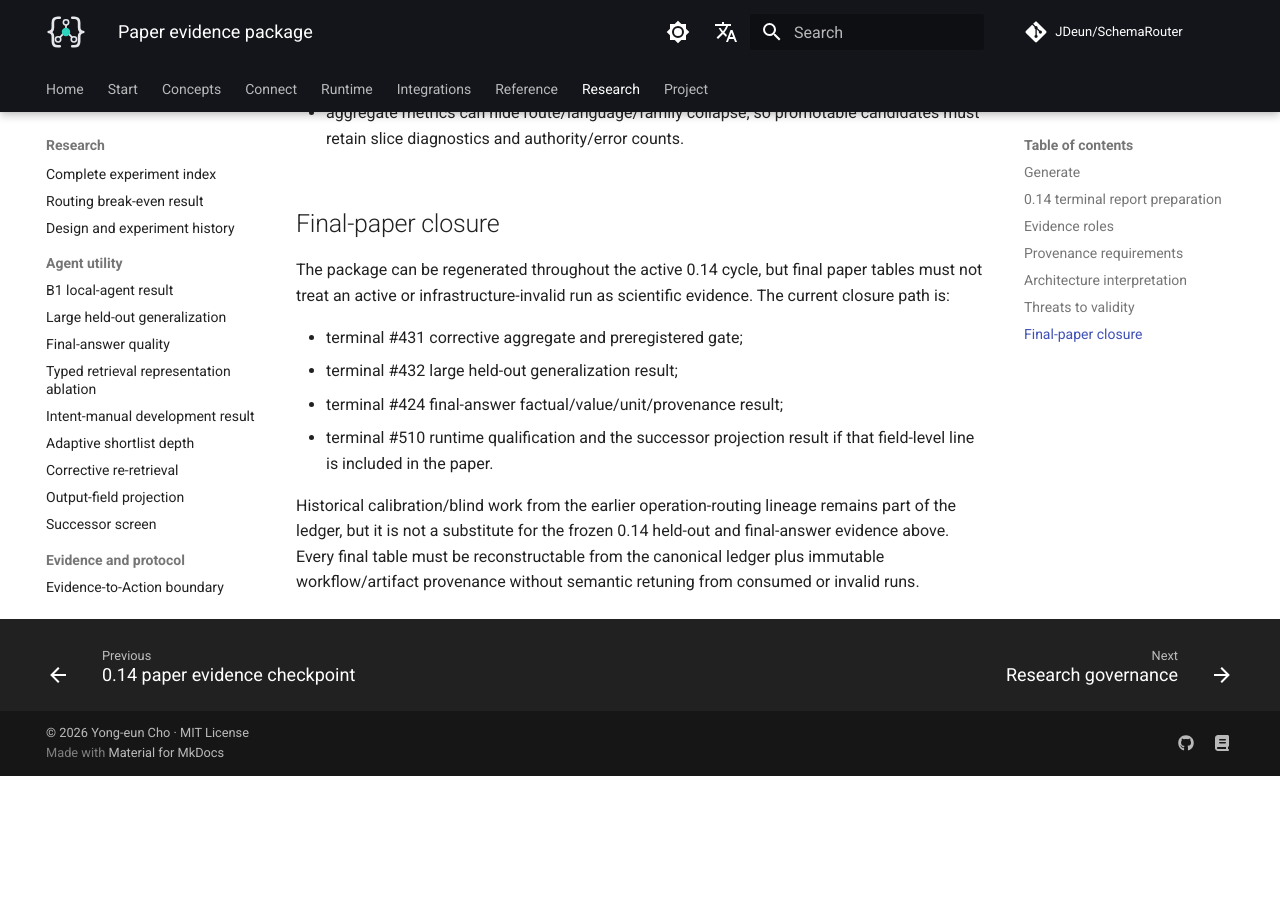
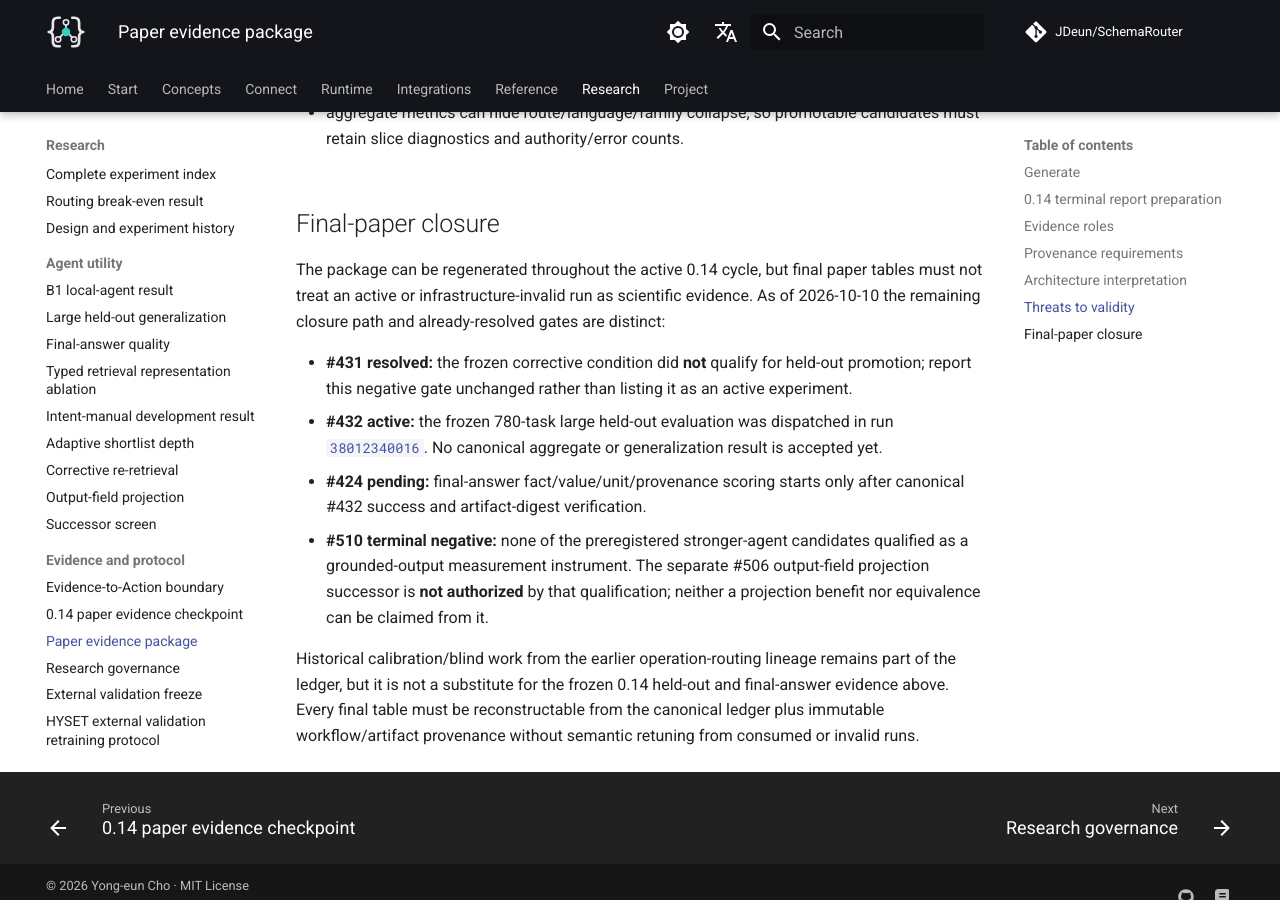
Before and after one commit to JDeun/SchemaRouter, an MkDocs documentation site: the page built from docs/research/paper-evidence-package.md, in a window 1280 px wide and 900 px high, scrolled down 3148 px. Built offline with MkDocs 1.6.1 and Material for MkDocs 9.7.7, drawn with Linux system fonts in a browser that asks for light colours; comment, search, counter and statistics services are not loaded; before the commit the page ends 3924 px from its top, so only the background shows below that.

Commit message:
docs(research): align paper-evidence closure with terminal gates and pending runs

```diff
--- a/docs/research/paper-evidence-package.md
+++ b/docs/research/paper-evidence-package.md
@@ -96,13 +96,13 @@
 ## Final-paper closure
 
 The package can be regenerated throughout the active 0.14 cycle, but final paper tables must not
-treat an active or infrastructure-invalid run as scientific evidence. The current closure path is:
+treat an active or infrastructure-invalid run as scientific evidence. As of 2026-10-10 the remaining
+closure path and already-resolved gates are distinct:
 
-- terminal #431 corrective aggregate and preregistered gate;
-- terminal #432 large held-out generalization result;
-- terminal #424 final-answer factual/value/unit/provenance result;
-- terminal #510 runtime qualification and the successor projection result if that field-level line
-  is included in the paper.
+- **#431 resolved:** the frozen corrective condition did **not** qualify for held-out promotion; report this negative gate unchanged rather than listing it as an active experiment.
+- **#432 active:** the frozen 780-task large held-out evaluation was dispatched in run [`38012340016`](https://github.com/JDeun/SchemaRouter/actions/runs/38012340016). No canonical aggregate or generalization result is accepted yet.
+- **#424 pending:** final-answer fact/value/unit/provenance scoring starts only after canonical #432 success and artifact-digest verification.
+- **#510 terminal negative:** none of the preregistered stronger-agent candidates qualified as a grounded-output measurement instrument. The separate #506 output-field projection successor is **not authorized** by that qualification; neither a projection benefit nor equivalence can be claimed from it.
 
 Historical calibration/blind work from the earlier operation-routing lineage remains part of the
 ledger, but it is not a substitute for the frozen 0.14 held-out and final-answer evidence above.
```
